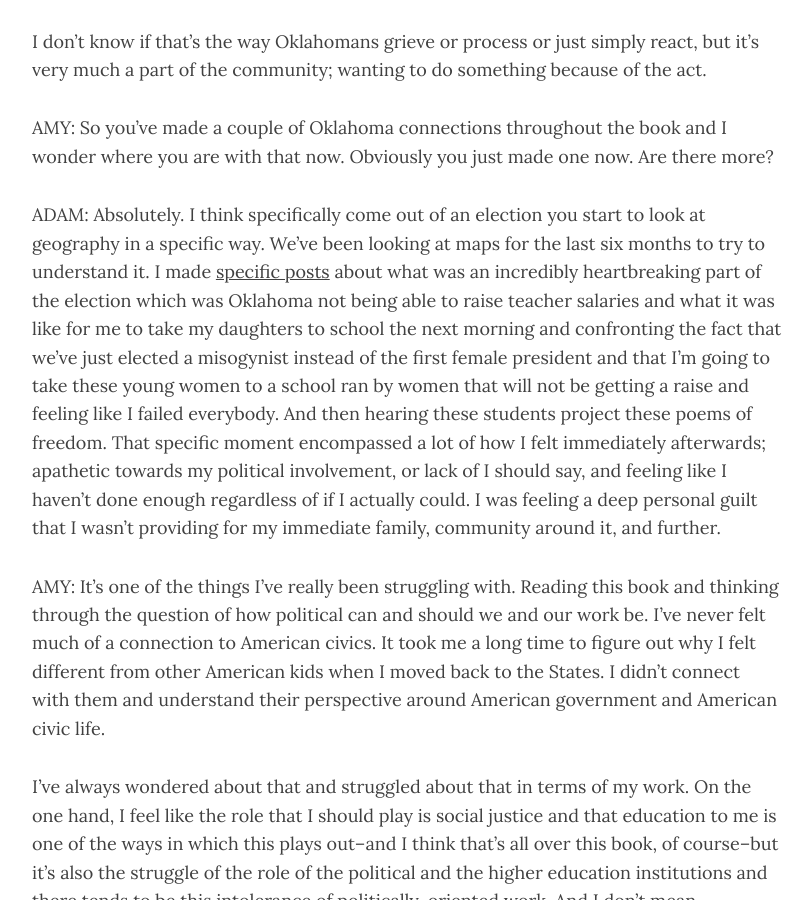
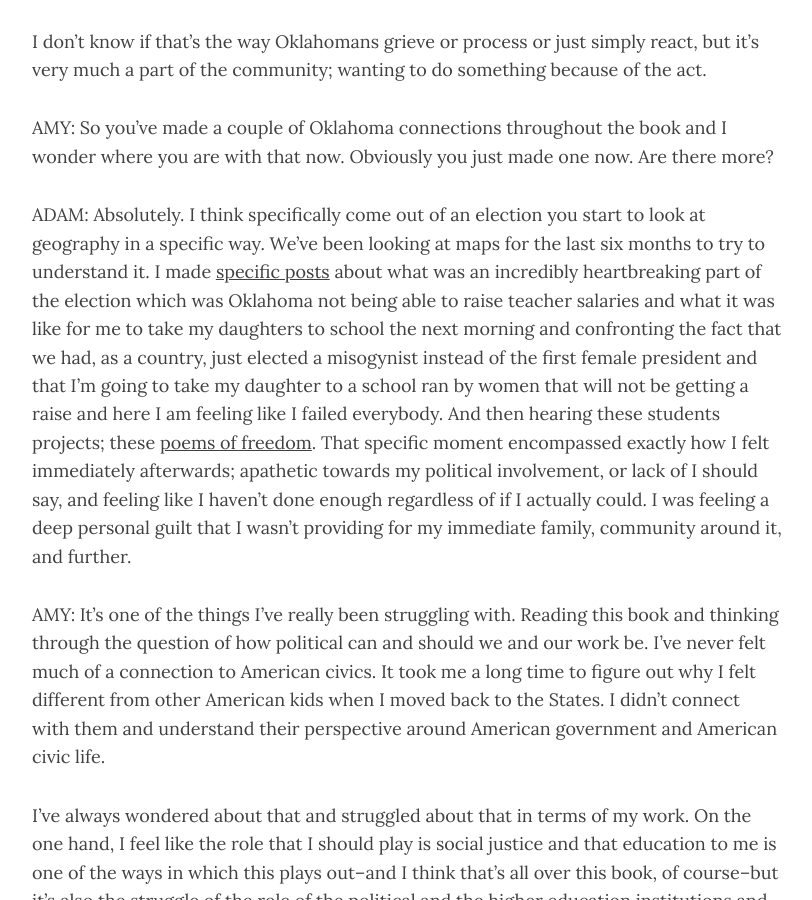
Before and after one commit to HortonFreire/hortonfreire.github.io, a Jekyll site: the page built from _posts/2016-12-14-we-make-the-conversation.markdown, in a window 1280 px wide and 900 px high, scrolled down 6555 px. Shown: the whole window, without its empty margins (233-1045 px from the left). Built offline with Jekyll 4.4.1, drawn with Linux system fonts in a browser that asks for light colours; nearby versions of some CDN libraries; comment, search, counter and statistics services are not loaded.

Commit message:
Final Draft

```diff
--- a/_posts/2016-12-14-we-make-the-conversation.markdown
+++ b/_posts/2016-12-14-we-make-the-conversation.markdown
@@ -77,7 +77,7 @@ I don’t know if that’s the way Oklahomans grieve or process or just simply r
 
 AMY: So you’ve made a couple of Oklahoma connections throughout the book and I wonder where you are with that now. Obviously you just made one now. Are there more?
 
-ADAM: Absolutely. I think specifically come out of an election you start to look at geography in a specific way. We’ve been looking at maps for the last six months to try to understand it. I made [specific posts](http://notes.adamcroom.com/2016/we-make-the-road-by-walking---my-notes-from) about what was an incredibly heartbreaking part of the election which was Oklahoma not being able to raise teacher salaries and what it was like for me to take my daughters to school the next morning and confronting the fact that we’ve just elected a misogynist instead of the first female president and that I’m going to take these young women to a school ran by women that will not be getting a raise and feeling like I failed everybody. And then hearing these students project these poems of freedom. That specific moment encompassed a lot of how I felt immediately afterwards; apathetic towards my political involvement, or lack of I should say, and feeling like I haven’t done enough regardless of if I actually could. I was feeling a deep personal guilt that I wasn’t providing for my immediate family, community around it, and further.
+ADAM: Absolutely. I think specifically come out of an election you start to look at geography in a specific way. We’ve been looking at maps for the last six months to try to understand it. I made [specific posts](http://notes.adamcroom.com/2016/we-make-the-road-by-walking---my-notes-from) about what was an incredibly heartbreaking part of the election which was Oklahoma not being able to raise teacher salaries and what it was like for me to take my daughters to school the next morning and confronting the fact that we had, as a country, just elected a misogynist instead of the first female president and that I’m going to take my daughter to a school ran by women that will not be getting a raise and here I am feeling like I failed everybody. And then hearing these students projects; these [poems of freedom](http://notes.adamcroom.com/2016/we-make-the-road-by-walking---my-notes-from). That specific moment encompassed exactly how I felt immediately afterwards; apathetic towards my political involvement, or lack of I should say, and feeling like I haven’t done enough regardless of if I actually could. I was feeling a deep personal guilt that I wasn’t providing for my immediate family, community around it, and further.
 
 AMY: It’s one of the things I’ve really been struggling with. Reading this book and thinking through the question of how political can and should we and our work be. I’ve never felt much of a connection to American civics. It took me a long time to figure out why I felt different from other American kids when I moved back to the States. I didn’t connect with them and understand their perspective around American government and American civic life.
 
```
